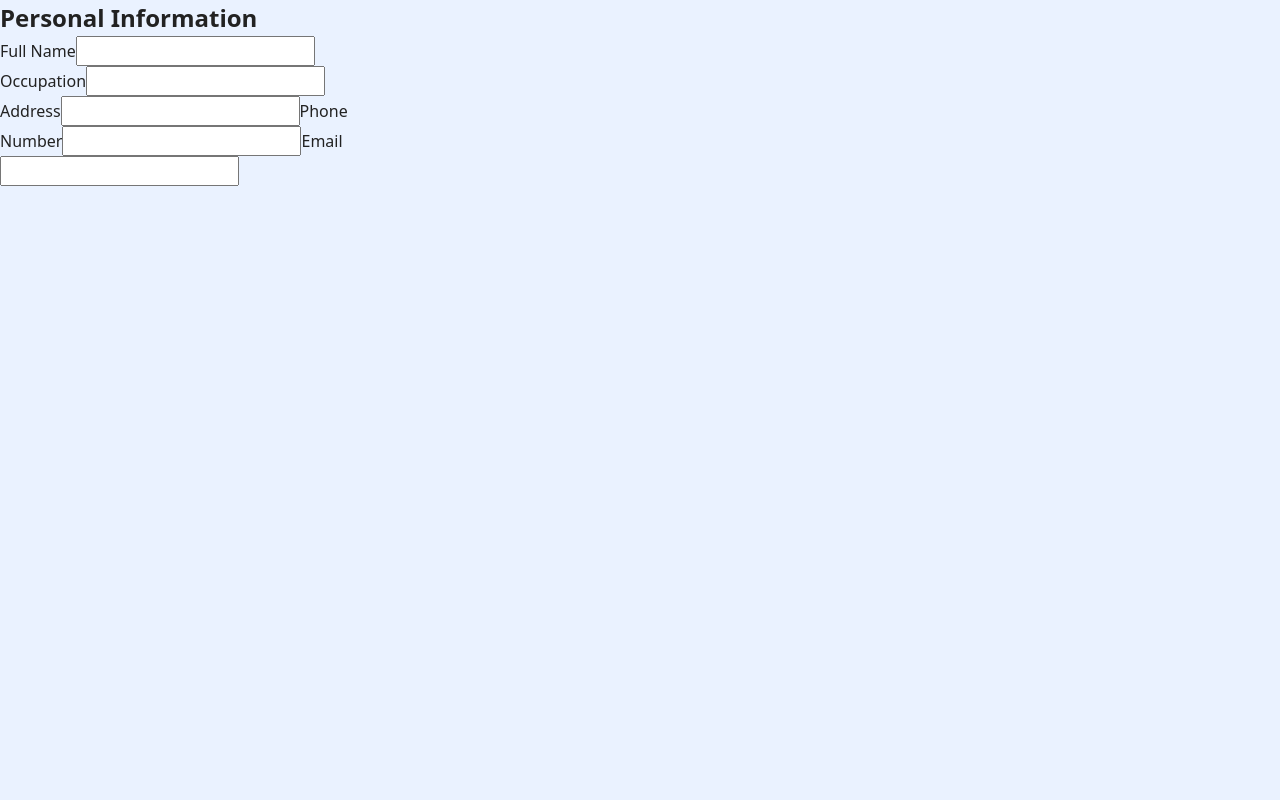
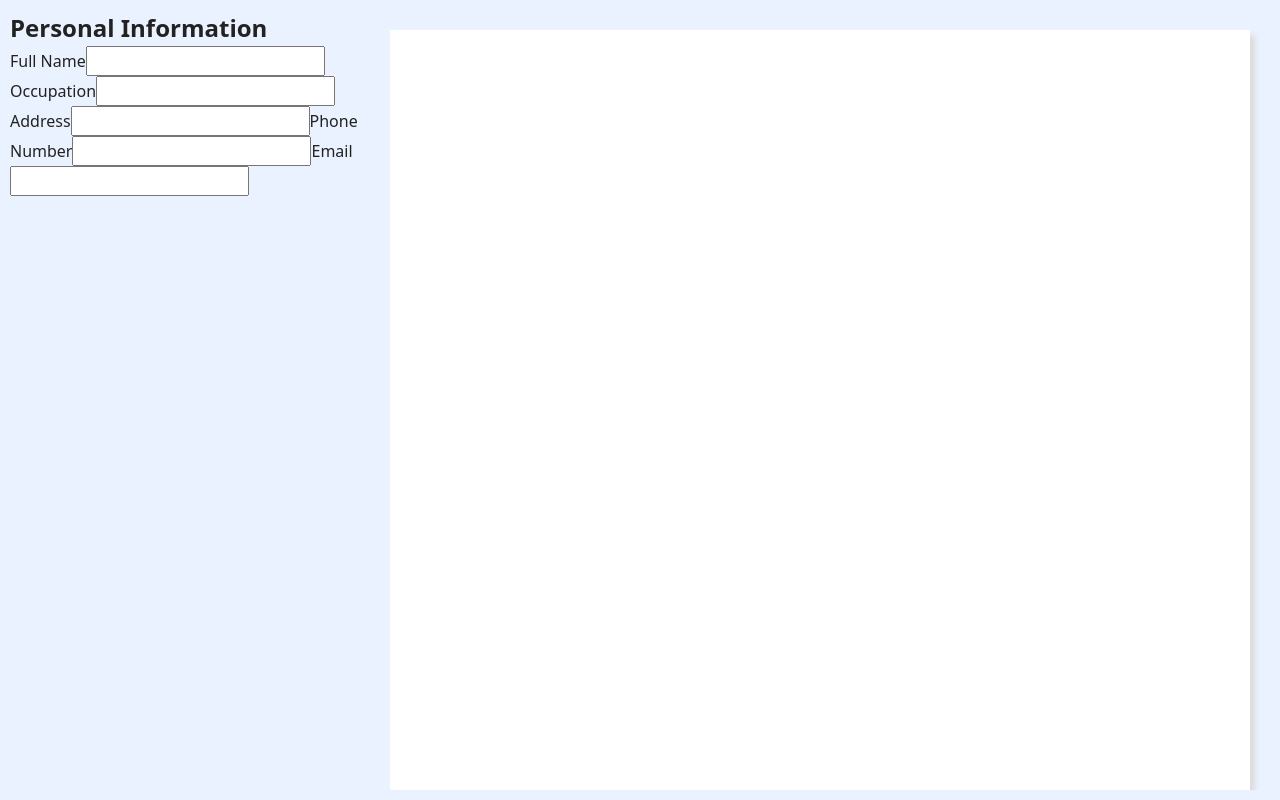
Before and after one commit to ivan-mangulabnan/cv-creation-app, a React (Vite) app: page / in a window 1280 px wide. Built offline with nearby package versions, Linux system fonts and the light colour scheme.

Commit message:
Add base styles

```diff
--- a/src/styles/main-contents.css
+++ b/src/styles/main-contents.css
@@ -1,6 +1,7 @@
 .main-content {
   width: 100%;
   height: 100%;
+  padding: 1rem;
 
   display: flex;
 }
--- a/src/styles/resume-display.css
+++ b/src/styles/resume-display.css
@@ -4,4 +4,39 @@
   max-width: 90rem;
   max-height: 100vh;
   overflow-y: auto;
+  padding: 2rem;
 }
+
+.sheet {
+  width: 100%;
+  height: 120rem;
+  background-color: #fff;
+  box-shadow: 5px 5px 5px #ddd;
+  padding: 2rem 2rem;
+}
+
+.contacts-div {
+  display: flex;
+  flex-wrap: wrap;
+  gap: 1.2rem;
+  padding: 0 2rem;
+}
+
+.contacts-div div p {
+  width: 100%;
+  min-width: 3rem;
+}
+
+.address-section,
+.email-section,
+.phone-section {
+  min-height: 1rem;
+  display: flex;
+  align-items: center;
+  gap: .4rem;
+}
+
+.icon-svg {
+  width: 100%;
+  max-width: 1.7rem;
+}
```
